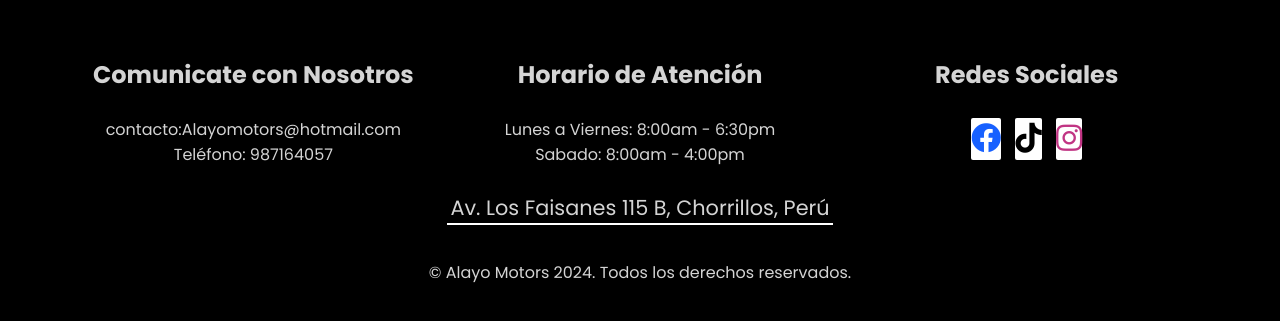
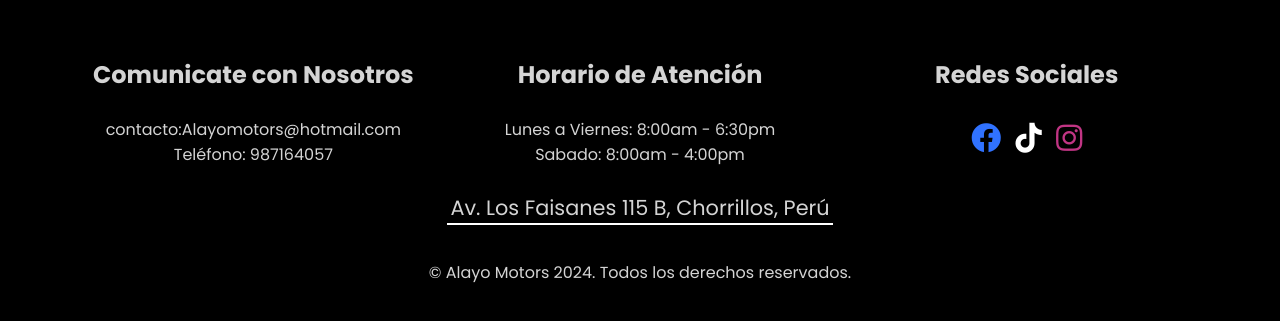
Before and after one commit to SavitarFF/AlayoMotors, a plain HTML site: page index.html in a window 1280 px wide. Shown: the part 4967-5288 px from the top of the page. Drawn offline with nearby package versions, Linux system fonts and the light colour scheme; a small style sheet from the web is missing; a web font is replaced by a local one.

Commit message:
Update footer.css

```diff
--- a/css/footer.css
+++ b/css/footer.css
@@ -54,17 +54,16 @@
     text-decoration: none;
     font-size: 30px;
     transition: color 0.3s ease;
-    background-color: #fff;
     border-radius: 2px;
 }
 
 
 .social-icons a[href*="facebook.com"] {
-    color: #1760ff;
+    color: #3072ff;
 }
 
 .social-icons a[href*="tiktok.com"] {
-    color: #000000;
+    color: #ffffff;
 }
 
 .social-icons a[href*="instagram.com"] {
```
